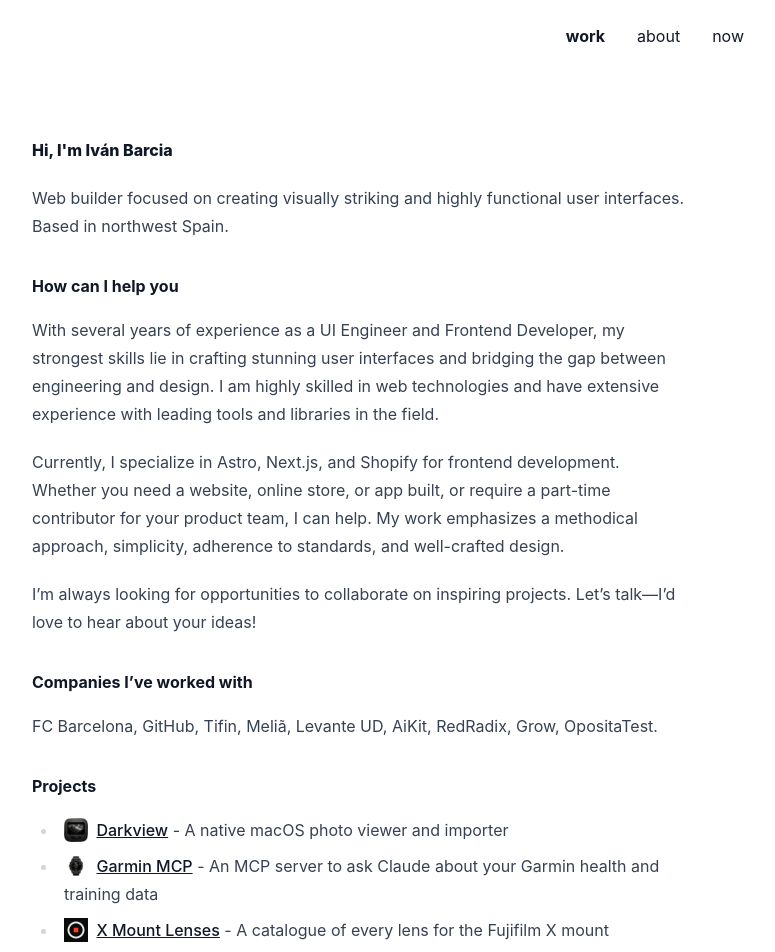
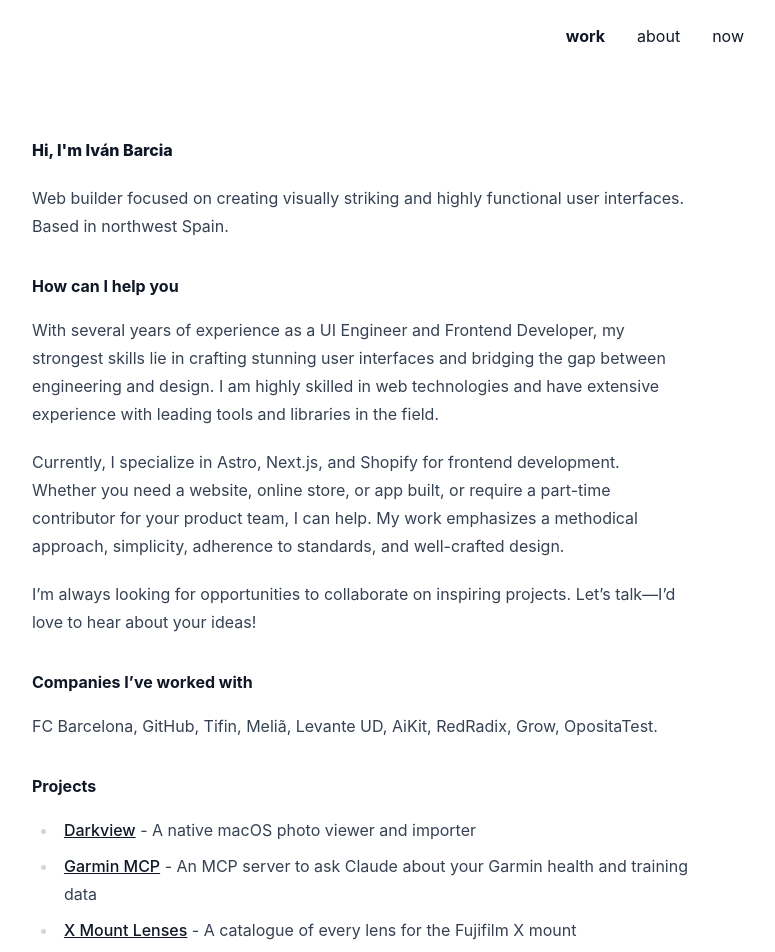
Before and after one commit to barcia/barcia.dev, an Astro site: page / in a window 1280 px wide. Shown: the top 952 px of the page, without its empty margins (280-1055 px from the left). Built offline with nearby package versions, Linux system fonts and the light colour scheme; Astro itself is replaced by a stand-in of ours.

Commit message:
Remove icons from the projects list

```diff
--- a/src/pages/index.md
+++ b/src/pages/index.md
@@ -19,9 +19,9 @@ FC Barcelona, GitHub, Tifin, Meliã, Levante UD, AiKit, RedRadix, Grow, OpositaT
 
 ## Projects
 
-- ![Darkview icon](/images/project-icons/darkview.png) [Darkview](https://darkview.barcia.dev) - A native macOS photo viewer and importer
-- ![Garmin MCP icon](/images/project-icons/garmin-mcp.png) [Garmin MCP](https://github.com/barcia/garmin-mcp) - An MCP server to ask Claude about your Garmin health and training data
-- ![X Mount Lenses icon](/images/project-icons/fujix.png) [X Mount Lenses](https://fujix.barcia.dev) - A catalogue of every lens for the Fujifilm X mount
+- [Darkview](https://darkview.barcia.dev) - A native macOS photo viewer and importer
+- [Garmin MCP](https://github.com/barcia/garmin-mcp) - An MCP server to ask Claude about your Garmin health and training data
+- [X Mount Lenses](https://fujix.barcia.dev) - A catalogue of every lens for the Fujifilm X mount
 
 ## Get in touch
 
```
Also changed, not shown: public/images/project-icons/darkview.png (deleted), public/images/project-icons/fujix.png (deleted), public/images/project-icons/garmin-mcp.png (deleted).
